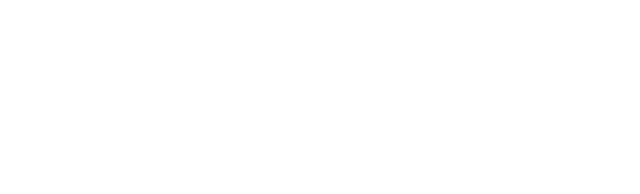
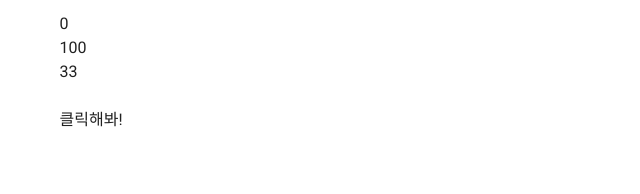
Before and after one commit to dduru-nuna/vscode, a Vue app: page /component-test in a window 1280 px wide. Shown: the top 194 px of the page, without its empty margins (0-640 px from the left). Built offline with nearby package versions, Linux system fonts and the light colour scheme.

Commit message:
first vue

```diff
--- a/src/main.js
+++ b/src/main.js
@@ -4,7 +4,13 @@ import router from './router'
 import store from './store'
 import vuetify from './plugins/vuetify'
 
+import GlobalComponent from "@/components/lecture/componentTest/GlobalComponent.vue"
+
 Vue.config.productionTip = false
+
+// 'global-component'라는 커스텀 태그 등록 vue.component(컴포넌트이름, 컴포넌트내용)
+// global-component -> GlobalComponent 이름 자동 변환
+Vue.component(GlobalComponent.name, GlobalComponent)
 
 new Vue({
   router,
--- a/src/router/index.js
+++ b/src/router/index.js
@@ -3,9 +3,10 @@ import VueRouter from 'vue-router'
 import HomeView from '../views/HomeView.vue'
 import BindTest from "@/views/lecture/bind/BindTest.vue"
 import ClickEventTest from "@/views/lecture/clickEvent/ClickEventTest.vue"
+import ComponentTest from "@/views/lecture/componentTest/ComponentTest.vue"
 
 Vue.use(VueRouter)
-
+// url 맵핑
 const routes = [
   {
     path: '/',
@@ -22,6 +23,11 @@ const routes = [
     name: 'ClickEventTest',
     component: ClickEventTest
   },
+  {
+    path: '/component-test',
+    name: 'ComponentTest',
+    component: ComponentTest
+  },
 ]
 
 const router = new VueRouter({
--- /dev/null
+++ b/src/views/lecture/componentTest/ComponentTest.vue
@@ -0,0 +1,40 @@
+<template>
+  <v-container>
+    <global-component :initial-test="counter" :increment-value="incValue1"/><br/>
+    <global-component :initial-test="start" :increment-value="incValue2"/><br/>
+    <!--global-component v-bind:initial-test="counter" :increment-value="incValue3"/><br/  v-bind가 생략되어있는것-->
+
+    <local-component :initial-value="num"/><br/>
+    <button @click="plus">클릭해봐!</button>
+  </v-container>
+</template>
+
+<script>
+
+import LocalComponent from '@/components/lecture/componentTest/LocalComponent.vue'
+
+export default {
+    name: "ComponentTest",
+    components: {
+      'local-component': LocalComponent
+    },
+    data () {
+        return {
+            counter: 0,
+            start: 100,
+            incValue1: 1,
+            incValue2: 2,
+            num: 33,
+        }
+    },
+    methods: {
+      plus () {
+        this.num++
+      }
+    }
+}
+</script>
+
+<style>
+
+</style>
--- a/vue.config.js
+++ b/vue.config.js
@@ -1,5 +1,6 @@
 const { defineConfig } = require('@vue/cli-service')
 module.exports = defineConfig({
+  lintOnSave: false,
   transpileDependencies: [
     'vuetify'
   ]
```
